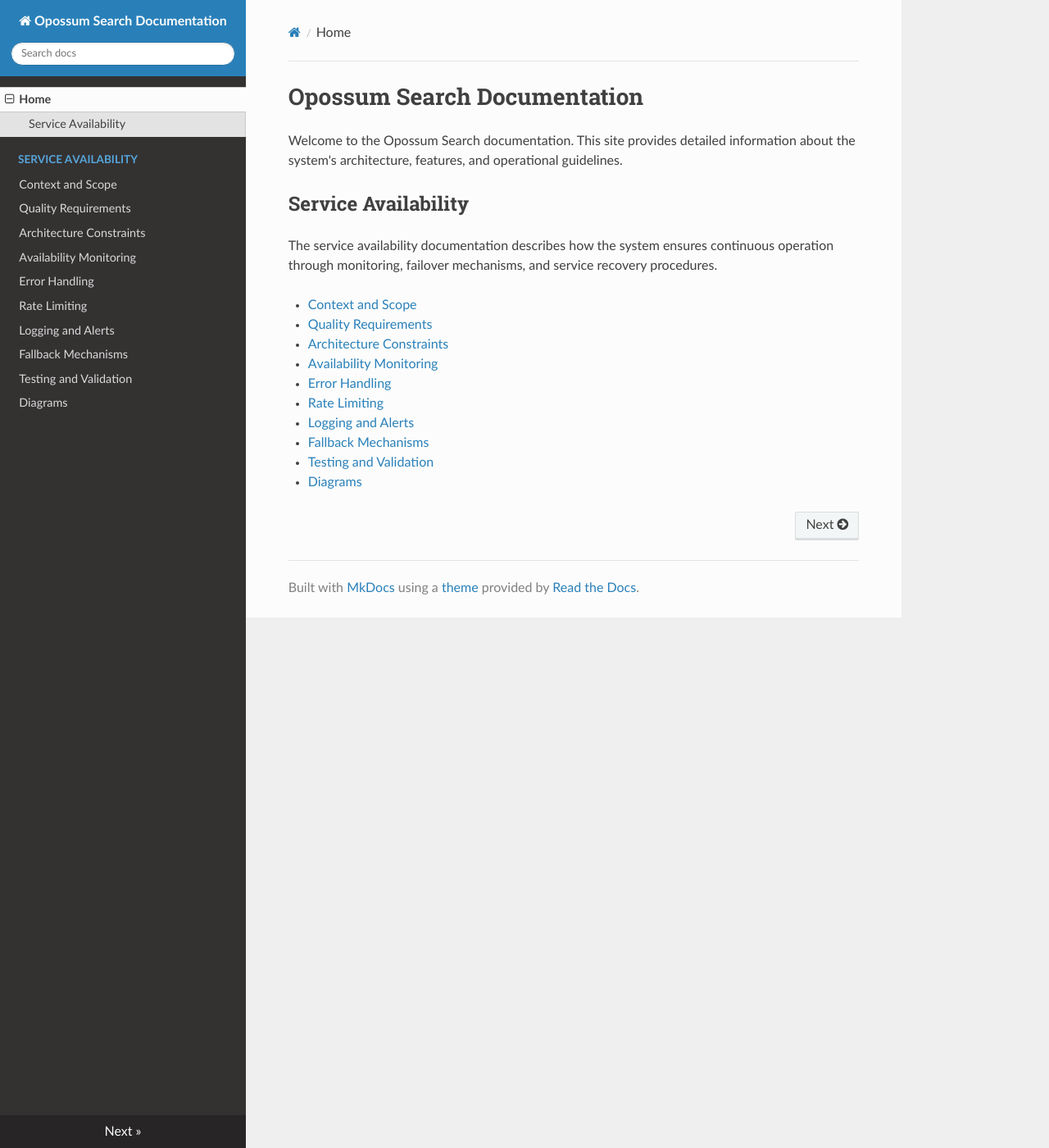
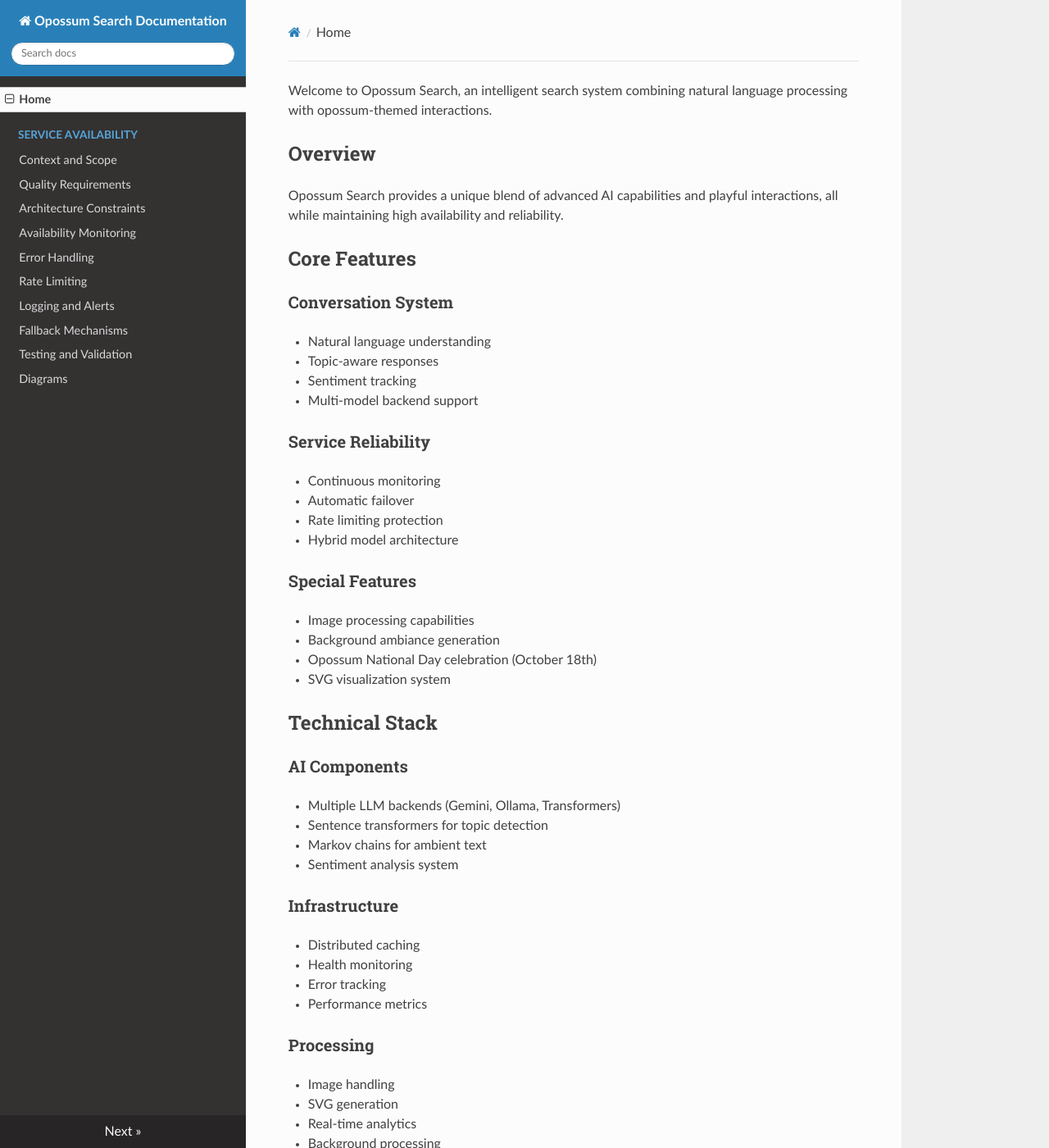
Before and after one commit to bilalobe/Opossum, an MkDocs documentation site: the page built from docs/index.md, in a window 1280 px wide and 1400 px high. Shown: the whole window at 82% size. Built offline with MkDocs 1.6.1, drawn with Linux system fonts in a browser that asks for light colours; nearby versions of some CDN libraries; some of the changed text lies outside the part shown.

Commit message:
feat: enhance documentation with comprehensive overview, core features, technical stack, and getting started guide

```diff
--- a/docs/index.md
+++ b/docs/index.md
@@ -1,18 +1,78 @@
-# Opossum Search Documentation
 
-Welcome to the Opossum Search documentation. This site provides detailed information about the system's architecture, features, and operational guidelines.
+Welcome to Opossum Search, an intelligent search system combining natural language processing with opossum-themed interactions.
 
-## Service Availability
+## Overview
 
-The service availability documentation describes how the system ensures continuous operation through monitoring, failover mechanisms, and service recovery procedures.
+Opossum Search provides a unique blend of advanced AI capabilities and playful interactions, all while maintaining high availability and reliability.
 
-- [Context and Scope](service-availability/context-and-scope.md)
-- [Quality Requirements](service-availability/quality-requirements.md)
-- [Architecture Constraints](service-availability/architecture-constraints.md)
-- [Availability Monitoring](service-availability/availability-monitoring.md)
-- [Error Handling](service-availability/service-outage.md)
-- [Rate Limiting](service-availability/rate-limiting-throttling.md)
-- [Logging and Alerts](service-availability/log-alerts.md)
-- [Fallback Mechanisms](service-availability/fallback-mechanisms.md)
-- [Testing and Validation](service-availability/testing-validation.md)
-- [Diagrams](service-availability/processing-diagrams.md)
+## Core Features
+
+### Conversation System
+- Natural language understanding
+- Topic-aware responses
+- Sentiment tracking
+- Multi-model backend support
+
+### Service Reliability
+- Continuous monitoring
+- Automatic failover
+- Rate limiting protection
+- Hybrid model architecture
+
+### Special Features
+- Image processing capabilities
+- Background ambiance generation
+- Opossum National Day celebration (October 18th)
+- SVG visualization system
+
+## Technical Stack
+
+### AI Components
+- Multiple LLM backends (Gemini, Ollama, Transformers)
+- Sentence transformers for topic detection
+- Markov chains for ambient text
+- Sentiment analysis system
+
+### Infrastructure
+- Distributed caching
+- Health monitoring
+- Error tracking
+- Performance metrics
+
+### Processing
+- Image handling
+- SVG generation
+- Real-time analytics
+- Background processing
+
+## Documentation Sections
+
+### Service Availability
+Learn about our robust service architecture, including monitoring, failover mechanisms, and recovery procedures.
+
+### Conversation Management
+Explore how we handle natural conversations, from topic detection to response generation.
+
+### Image Processing
+Discover our image processing capabilities and SVG generation system.
+
+### Model Integration
+Understand how we combine multiple AI models for optimal performance.
+
+### Infrastructure
+Deep dive into our caching, monitoring, and configuration systems.
+
+### API Reference
+Complete documentation of available endpoints and integration options.
+
+### Development Guide
+Everything you need to start contributing to Opossum Search.
+
+## Getting Started
+
+1. Review the development guide
+2. Set up your local environment
+3. Explore the API documentation
+4. Run the test suite
+
+For questions or support, check our development guide or open an issue in our repository.
```
